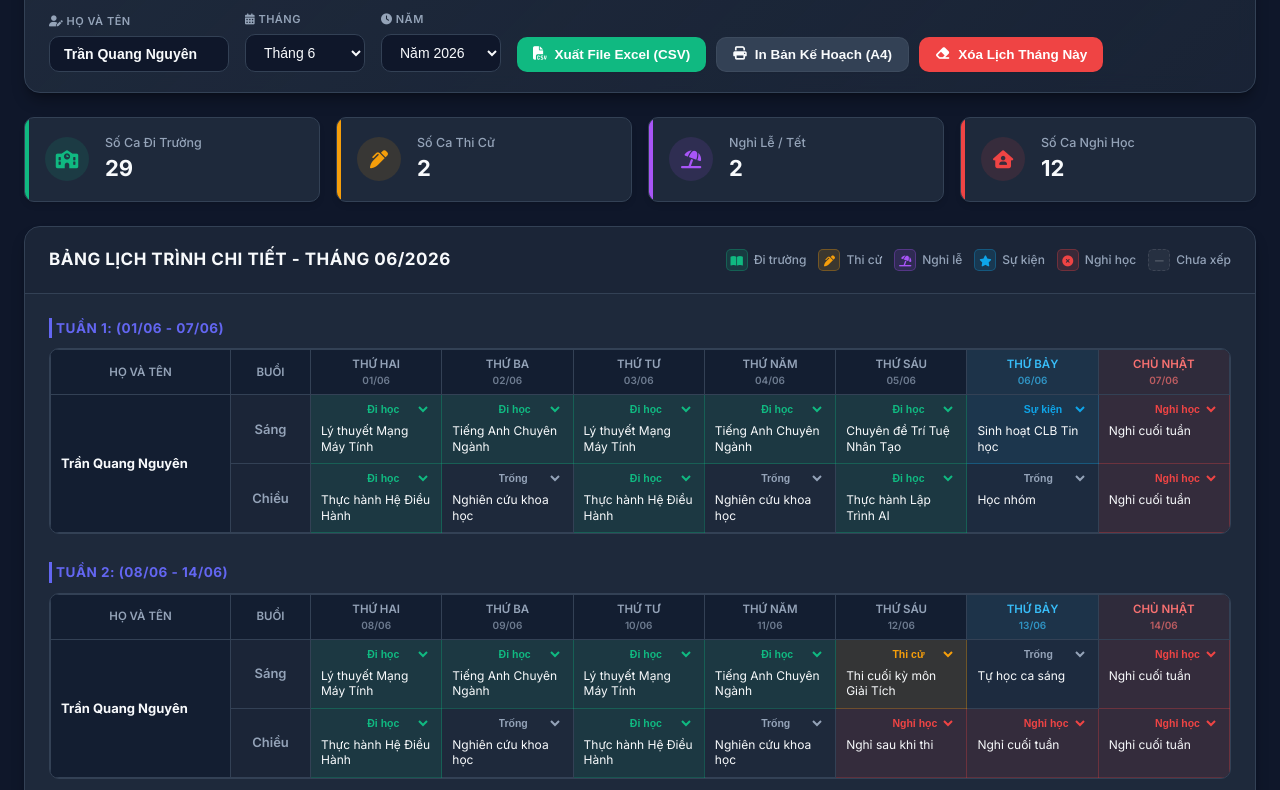
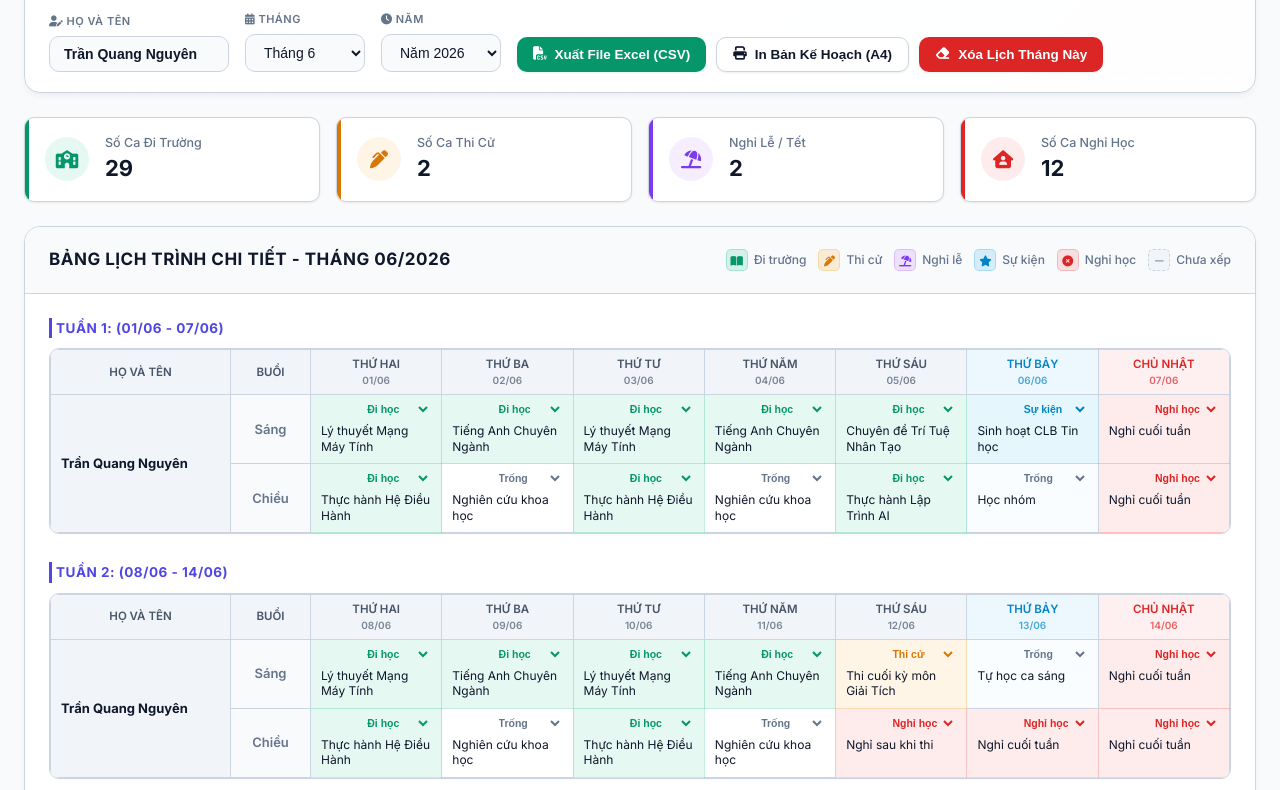
Before and after one commit to nguyen2882/Ai-hoc-lenh, a plain HTML site: page index.html in a window 1280 px wide. Shown: the part 118-908 px from the top of the page. Drawn offline with Linux system fonts and the light colour scheme.

Commit message:
style: change theme to beautiful Light Slate mode for better visibility

```diff
--- a/style.css
+++ b/style.css
@@ -1,46 +1,46 @@
-/* Modern Premium Design System for chuanhoaAI (Excel-style weekly view) */
+/* Modern Premium Light Slate Design System for chuanhoaAI (Excel-style weekly view) */
 :root {
-    --bg-app: #0f172a; /* Slate 900 */
-    --bg-card: #1e293b; /* Slate 800 */
-    --bg-card-hover: #273549; /* Slate 750 */
-    --border-color: #334155;
-    --text-main: #f8fafc; /* Slate 50 */
-    --text-muted: #94a3b8; /* Slate 400 */
+    --bg-app: #f8fafc; /* Slate 50 */
+    --bg-card: #ffffff; /* White */
+    --bg-card-hover: #f1f5f9; /* Slate 100 */
+    --border-color: #cbd5e1; /* Slate 300 */
+    --text-main: #0f172a; /* Slate 900 */
+    --text-muted: #64748b; /* Slate 500 */
 
-    --primary: #6366f1; /* Indigo 500 */
-    --primary-hover: #4f46e5;
-    --primary-light: rgba(99, 102, 241, 0.15);
+    --primary: #4f46e5; /* Indigo 600 */
+    --primary-hover: #4338ca; /* Indigo 700 */
+    --primary-light: rgba(79, 70, 229, 0.08);
 
     /* Status Colors & Backgrounds (Excel Cell Fills) */
-    --study-color: #10b981; /* Emerald 500 */
+    --study-color: #059669; /* Emerald 600 */
     --study-bg: rgba(16, 185, 129, 0.1);
-    --study-border: rgba(16, 185, 129, 0.3);
+    --study-border: rgba(16, 185, 129, 0.25);
 
-    --exam-color: #f59e0b; /* Amber 500 */
+    --exam-color: #d97706; /* Amber 600 */
     --exam-bg: rgba(245, 158, 11, 0.1);
-    --exam-border: rgba(245, 158, 11, 0.3);
+    --exam-border: rgba(245, 158, 11, 0.25);
 
-    --holiday-color: #a855f7; /* Purple 500 */
+    --holiday-color: #7c3aed; /* Purple 600 */
     --holiday-bg: rgba(168, 85, 247, 0.1);
-    --holiday-border: rgba(168, 85, 247, 0.3);
+    --holiday-border: rgba(168, 85, 247, 0.25);
 
-    --event-color: #0ea5e9; /* Sky 500 */
+    --event-color: #0284c7; /* Sky 600 */
     --event-bg: rgba(14, 165, 233, 0.1);
-    --event-border: rgba(14, 165, 233, 0.3);
+    --event-border: rgba(14, 165, 233, 0.25);
 
-    --off-color: #ef4444; /* Red 500 */
+    --off-color: #dc2626; /* Red 600 */
     --off-bg: rgba(239, 68, 68, 0.1);
-    --off-border: rgba(239, 68, 68, 0.3);
+    --off-border: rgba(239, 68, 68, 0.25);
 
-    --empty-color: #64748b; /* Slate 500 */
+    --empty-color: #94a3b8; /* Slate 400 */
     --empty-bg: transparent;
 
     --weekend-sat-bg: rgba(14, 165, 233, 0.02);
     --weekend-sun-bg: rgba(239, 68, 68, 0.02);
 
-    --shadow-sm: 0 1px 2px 0 rgb(0 0 0 / 0.05);
-    --shadow-md: 0 4px 6px -1px rgb(0 0 0 / 0.1), 0 2px 4px -2px rgb(0 0 0 / 0.1);
-    --shadow-lg: 0 10px 15px -3px rgb(0 0 0 / 0.3), 0 4px 6px -4px rgb(0 0 0 / 0.3);
+    --shadow-sm: 0 1px 3px 0 rgba(0, 0, 0, 0.05), 0 1px 2px 0 rgba(0, 0, 0, 0.03);
+    --shadow-md: 0 4px 6px -1px rgba(0, 0, 0, 0.05), 0 2px 4px -2px rgba(0, 0, 0, 0.03);
+    --shadow-lg: 0 10px 15px -3px rgba(0, 0, 0, 0.04), 0 4px 6px -4px rgba(0, 0, 0, 0.03);
 
     --font-sans: 'Inter', sans-serif;
     --radius-sm: 6px;
@@ -75,7 +75,7 @@ body {
 
 /* Header Styles */
 .app-header {
-    background: linear-gradient(135deg, var(--bg-card) 0%, rgba(30, 41, 59, 0.7) 100%);
+    background: linear-gradient(135deg, var(--bg-card) 0%, rgba(255, 255, 255, 0.8) 100%);
     backdrop-filter: blur(10px);
     border: 1px solid var(--border-color);
     border-radius: var(--radius-lg);
@@ -85,7 +85,7 @@ body {
     align-items: center;
     flex-wrap: wrap;
     gap: 24px;
-    box-shadow: var(--shadow-lg);
+    box-shadow: var(--shadow-md);
 }
 
 .header-logo {
@@ -97,14 +97,14 @@ body {
 .logo-icon {
     font-size: 34px;
     color: var(--primary);
-    filter: drop-shadow(0 0 8px rgba(99, 102, 241, 0.5));
+    filter: drop-shadow(0 0 4px rgba(79, 70, 229, 0.2));
 }
 
 .logo-text h1 {
     font-size: 24px;
     font-weight: 750;
     letter-spacing: -0.5px;
-    background: linear-gradient(to right, #a5b4fc, #6366f1);
+    background: linear-gradient(to right, #4f46e5, #6366f1);
     -webkit-background-clip: text;
     -webkit-text-fill-color: transparent;
 }
@@ -137,7 +137,7 @@ body {
 }
 
 .form-input-name {
-    background-color: #0f172a;
+    background-color: var(--bg-app);
     border: 1px solid var(--border-color);
     color: var(--text-main);
     padding: 9px 14px;
@@ -155,7 +155,7 @@ body {
 }
 
 .form-select {
-    background-color: #0f172a;
+    background-color: var(--bg-app);
     border: 1px solid var(--border-color);
     color: var(--text-main);
     padding: 9px 14px;
@@ -204,14 +204,14 @@ body {
     color: white;
 }
 .btn-success:hover {
-    background-color: #059669;
-    box-shadow: 0 0 10px rgba(16, 185, 129, 0.4);
+    background-color: #047857;
+    box-shadow: 0 0 10px rgba(5, 150, 105, 0.2);
 }
 
 .btn-secondary {
-    background-color: var(--border-color);
+    background-color: #ffffff;
     color: var(--text-main);
-    border: 1px solid rgba(255, 255, 255, 0.05);
+    border: 1px solid var(--border-color);
 }
 .btn-secondary:hover {
     background-color: var(--bg-card-hover);
@@ -222,8 +222,8 @@ body {
     color: white;
 }
 .btn-danger:hover {
-    background-color: #dc2626;
-    box-shadow: 0 0 10px rgba(239, 68, 68, 0.4);
+    background-color: #b91c1c;
+    box-shadow: 0 0 10px rgba(220, 38, 38, 0.2);
 }
 
 /* Stats Cards */
@@ -241,7 +241,7 @@ body {
     display: flex;
     align-items: center;
     gap: 16px;
-    box-shadow: var(--shadow-md);
+    box-shadow: var(--shadow-sm);
     position: relative;
     overflow: hidden;
 }
@@ -270,10 +270,10 @@ body {
     font-size: 18px;
 }
 
-.card-school .stat-icon { background-color: rgba(16, 185, 129, 0.12); color: var(--study-color); }
-.card-exam .stat-icon { background-color: rgba(245, 158, 11, 0.12); color: var(--exam-color); }
-.card-holiday .stat-icon { background-color: rgba(168, 85, 247, 0.12); color: var(--holiday-color); }
-.card-off .stat-icon { background-color: rgba(239, 68, 68, 0.12); color: var(--off-color); }
+.card-school .stat-icon { background-color: rgba(16, 185, 129, 0.1); color: var(--study-color); }
+.card-exam .stat-icon { background-color: rgba(245, 158, 11, 0.1); color: var(--exam-color); }
+.card-holiday .stat-icon { background-color: rgba(168, 85, 247, 0.1); color: var(--holiday-color); }
+.card-off .stat-icon { background-color: rgba(239, 68, 68, 0.1); color: var(--off-color); }
 
 .stat-info {
     display: flex;
@@ -297,7 +297,7 @@ body {
     background-color: var(--bg-card);
     border: 1px solid var(--border-color);
     border-radius: var(--radius-lg);
-    box-shadow: var(--shadow-lg);
+    box-shadow: var(--shadow-md);
     overflow: hidden;
 }
 
@@ -309,7 +309,7 @@ body {
     align-items: center;
     flex-wrap: wrap;
     gap: 16px;
-    background-color: rgba(15, 23, 42, 0.2);
+    background-color: #f8fafc;
 }
 
 .calendar-header-info h2 {
@@ -350,7 +350,7 @@ body {
 .badge-holiday { background-color: rgba(168, 85, 247, 0.15); color: var(--holiday-color); border: 1px solid var(--holiday-border); }
 .badge-event { background-color: rgba(14, 165, 233, 0.15); color: var(--event-color); border: 1px solid var(--event-border); }
 .badge-off { background-color: rgba(239, 68, 68, 0.15); color: var(--off-color); border: 1px solid var(--off-border); }
-.badge-empty { background-color: rgba(255, 255, 255, 0.05); color: rgba(255, 255, 255, 0.2); border: 1px dashed rgba(255, 255, 255, 0.1); }
+.badge-empty { background-color: #f1f5f9; color: #94a3b8; border: 1px dashed #cbd5e1; }
 
 /* Weekly Container styling */
 .weeks-container {
@@ -358,6 +358,7 @@ body {
     display: flex;
     flex-direction: column;
     gap: 28px;
+    background-color: #ffffff;
 }
 
 .week-table-group {
@@ -381,6 +382,7 @@ body {
     overflow-x: auto;
     border-radius: var(--radius-md);
     border: 1px solid var(--border-color);
+    box-shadow: 0 1px 3px rgba(0,0,0,0.02);
 }
 
 .week-table {
@@ -398,8 +400,8 @@ body {
 }
 
 .week-table th {
-    background-color: #131e31;
-    color: var(--text-muted);
+    background-color: #f1f5f9;
+    color: #475569;
     font-weight: 600;
     font-size: 11.5px;
     text-transform: uppercase;
@@ -415,7 +417,7 @@ body {
 .col-user-name {
     font-weight: 700;
     color: var(--text-main);
-    background-color: #131e31;
+    background-color: #f1f5f9;
     text-align: left;
 }
 
@@ -424,7 +426,7 @@ body {
     font-weight: 600;
     color: var(--text-muted);
     text-align: center;
-    background-color: rgba(15, 23, 42, 0.2);
+    background-color: #f8fafc;
 }
 
 /* Day cell content wrapper */
@@ -451,7 +453,7 @@ body {
 }
 
 .cell-status-select:hover {
-    background-color: rgba(255, 255, 255, 0.05);
+    background-color: rgba(0, 0, 0, 0.04);
 }
 
 /* Text area cell */
@@ -469,8 +471,9 @@ body {
 }
 
 .cell-textarea::placeholder {
-    color: rgba(255, 255, 255, 0.1);
+    color: #94a3b8;
     font-style: italic;
+    opacity: 0.5;
 }
 
 /* Interactive Color Coding on Cell Backgrounds */
@@ -506,12 +509,12 @@ body {
 
 /* Weekend Header Styling */
 .weekend-sat-header {
-    color: #38bdf8 !important;
+    color: #0284c7 !important; /* Sky 600 */
     background-color: rgba(14, 165, 233, 0.08) !important;
 }
 
 .weekend-sun-header {
-    color: #f87171 !important;
+    color: #dc2626 !important; /* Red 600 */
     background-color: rgba(239, 68, 68, 0.08) !important;
 }
 
@@ -525,7 +528,7 @@ body {
 
 /* Today highlight */
 .cell-today {
-    box-shadow: inset 0 0 0 1px var(--primary);
+    box-shadow: inset 0 0 0 2px var(--primary);
 }
 
 /* Other month days grayed out */
```
